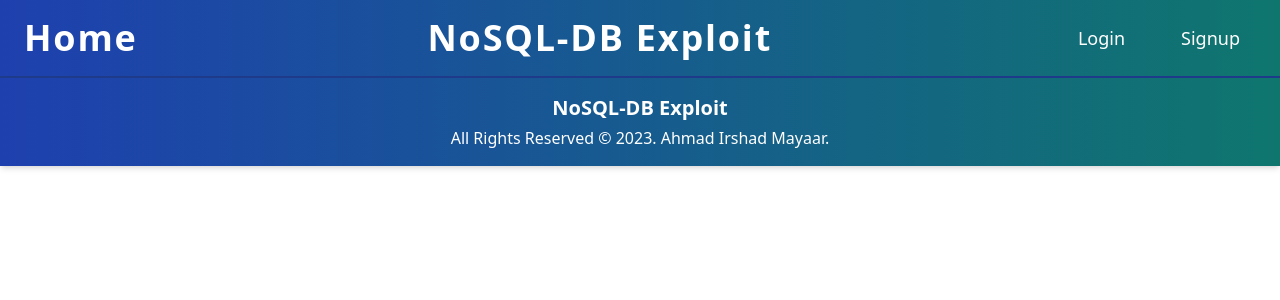
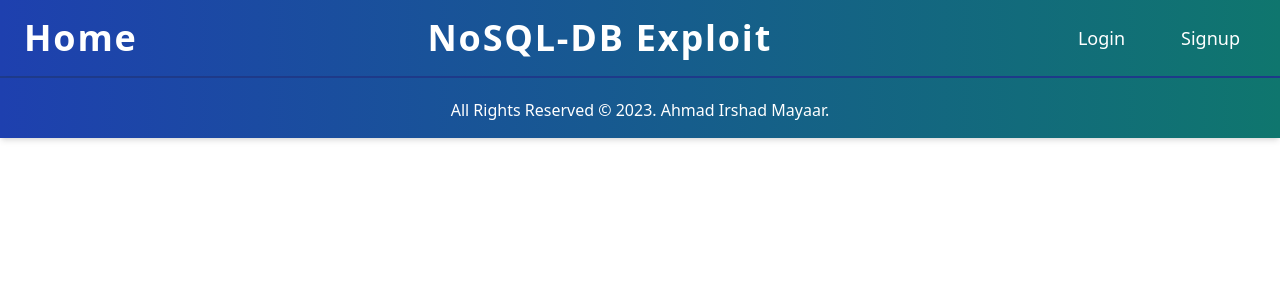
Before and after one commit to Mayaar-Irshad/my-nosql-injection-project, a React (Create React App) app in the folder frontend/nosql-insecure-site/: page /account in a window 1280 px wide. Shown: the top 300 px of the page. Built offline with nearby package versions, Linux system fonts and the light colour scheme.

Commit message:
fixed footer

```diff
--- a/frontend/nosql-insecure-site/src/components/Footer.js
+++ b/frontend/nosql-insecure-site/src/components/Footer.js
@@ -6,7 +6,7 @@ function Footer() {
     return (
         <footer className='w-full bg-gradient-to-r from-blue-800 to-teal-700 text-white py-4 px-6 border-t border-blue-900 shadow-md'>
             <div className='container mx-auto text-center'>
-                <h3 className='text-xl font-bold'>NoSQL-DB Exploit</h3>
+                {/* <h3 className='text-xl font-bold'>NoSQL-DB Exploit</h3> */}
                 <p className='text-md mt-1'>All Rights Reserved © {currentYear}. Ahmad Irshad Mayaar.</p>
             </div>
         </footer>
```
